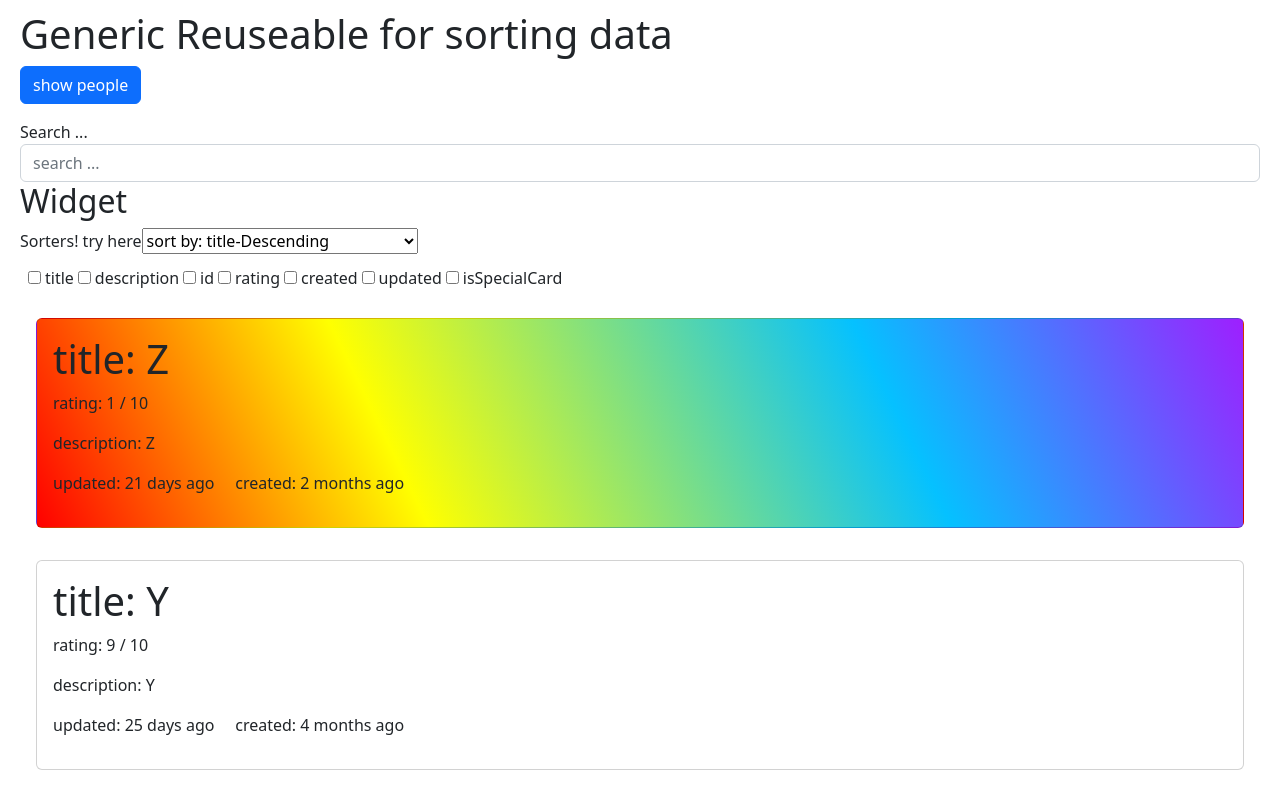
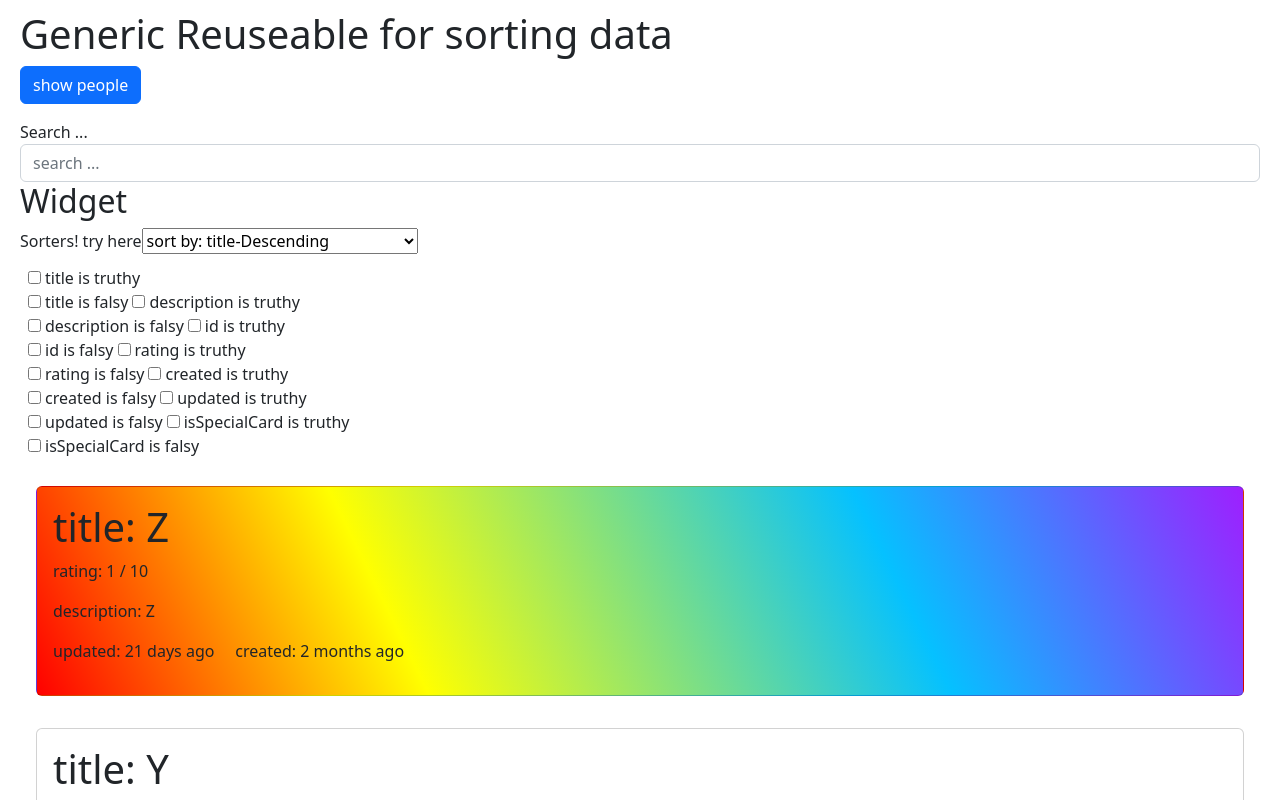
Before and after one commit to khach2010/generic-search-filter-typescript, a React (Create React App) app: page / in a window 1280 px wide. Shown: the top 800 px of the page. Built offline with nearby package versions, Linux system fonts and the light colour scheme.

Commit message:
adding falsey functionality to generic filter

```diff
--- a/src/App.tsx
+++ b/src/App.tsx
@@ -5,13 +5,14 @@ import WidgetRenderer from './components/rendereres/WidgetRenderer'
 import { SearchInput } from './components/SearchInput'
 import { Sorters } from './components/Sorters'
 import Person from './interfaces/Person'
-import Property from './interfaces/Property'
+import Property from './interfaces/ISorter'
 import Widget from './interfaces/Widget'
 import people from './mock-data/people'
 import widgets from './mock-data/widgets'
 import genericFilter from './utils/genericFilter'
 import genericSearch from './utils/genericSearch'
 import genericSort from './utils/genericSort'
+import IFilter from './interfaces/IFilter'
 
 function App() {
   const [query, setQuery] = useState<string>('')
@@ -20,7 +21,7 @@ function App() {
     isDescending: true,
   })
   const [widgetFilterProperties, setWidgetFilterProperties] = useState<
-    Array<keyof Widget>
+    Array<IFilter<Widget>>
   >([])
 
   const [personProperty, setPersonProperty] = useState<Property<Person>>({
@@ -30,7 +31,7 @@ function App() {
 
   const [showPeople, setShowPeople] = useState<boolean>(false)
   const [peopleFilterProperties, setPeopleFilterProperties] = useState<
-    Array<keyof Person>
+    Array<IFilter<Person>>
   >([])
   const buttonText = showPeople ? 'show widget' : 'show people'
 
@@ -57,12 +58,35 @@ function App() {
             object={widgets[0]}
             properties={widgetFilterProperties}
             onChangeFilter={(property) => {
-              widgetFilterProperties.includes(property)
-                ? setWidgetFilterProperties(widgetFilterProperties.filter(widgetProperty => widgetProperty !== property))
-                : setWidgetFilterProperties([
-                    ...widgetFilterProperties,
-                    property,
-                  ])
+              const propertyMatched = widgetFilterProperties.some(
+                (widgetFilterProperty) =>
+                  widgetFilterProperty.property === property.property
+              )
+              const fullMatched = widgetFilterProperties.some(
+                (widgetFilterProperty) =>
+                  widgetFilterProperty.property === property.property &&
+                  widgetFilterProperty.isTruthySelected ===
+                    property.isTruthySelected
+              )
+
+              if (fullMatched) {
+                setWidgetFilterProperties(
+                  widgetFilterProperties.filter(
+                    (widgetFilterProperty) =>
+                      widgetFilterProperty.property !== property.property
+                  )
+                )
+              } else if (propertyMatched) {
+                setWidgetFilterProperties([
+                  ...widgetFilterProperties.filter(
+                    (widgetFilterProperty) =>
+                      widgetFilterProperty.property !== property.property
+                  ),
+                  property,
+                ])
+              } else {
+                setWidgetFilterProperties([...widgetFilterProperties, property])
+              }
             }}
           />
           {widgets
@@ -90,7 +114,11 @@ function App() {
             properties={peopleFilterProperties}
             onChangeFilter={(property) => {
               peopleFilterProperties.includes(property)
-                ? setPeopleFilterProperties(peopleFilterProperties.filter(personProperty => personProperty !== property))
+                ? setPeopleFilterProperties(
+                    peopleFilterProperties.filter(
+                      (personProperty) => personProperty !== property
+                    )
+                  )
                 : setPeopleFilterProperties([
                     ...peopleFilterProperties,
                     property,
--- a/src/components/Filters.tsx
+++ b/src/components/Filters.tsx
@@ -1,9 +1,10 @@
 import React from 'react'
+import IFilter from '../interfaces/IFilter'
 
 export interface FiltersProps<T> {
   object: T
-  properties: Array<keyof T>
-  onChangeFilter: (property: keyof T) => void
+  properties: Array<IFilter<T>>
+  onChangeFilter: (property: IFilter<T>) => void
 }
 
 export default function Filters<T extends object>(props: FiltersProps<T>) {
@@ -11,19 +12,38 @@ export default function Filters<T extends object>(props: FiltersProps<T>) {
 
   return (
     <div className="p-1 my-2">
-
       {Object.keys(object).map((key) => {
         return (
           <>
             <input
               type="checkbox"
               value={key}
-              id={key}
-              onChange={() => onChangeFilter(key as any)}
-              checked={properties.some(property => property === key)}
-              className='m-1 ml-3'
+              id={`${key}-true`}
+              onChange={() =>
+                onChangeFilter({ property: key as any, isTruthySelected: true })
+              }
+              checked={properties.some(
+                (property) =>
+                  property.property === key && property.isTruthySelected
+              )}
+              className="m-1 ml-3"
             />
-            <label htmlFor="key" >{key}</label>
+            <label htmlFor={`${key}-true`}>{key} is truthy</label>
+            <br />
+            <input
+              type="checkbox"
+              value={key}
+              id={`${key}-false`}
+              onChange={() =>
+                onChangeFilter({
+                  property: key as any,
+                  isTruthySelected: false,
+                })
+              }
+              checked={properties.includes(key as any)}
+              className="m-1 ml-3"
+            />
+            <label htmlFor={`${key}-false`}>{key} is falsy</label>
           </>
         )
       })}
--- a/src/components/Sorters.tsx
+++ b/src/components/Sorters.tsx
@@ -1,5 +1,5 @@
 import React from 'react'
-import Property from '../interfaces/Property'
+import Property from '../interfaces/ISorter'
 
 export interface SortersProps<T> {
   object: T
--- /dev/null
+++ b/src/interfaces/IFilter.ts
@@ -0,0 +1,4 @@
+export default interface IFilter<T> {
+  property: keyof T;
+  isTruthySelected: boolean;
+}
--- a/src/interfaces/Property.ts
+++ b/src/interfaces/ISorter.ts
@@ -1,4 +1,4 @@
-export default interface Property<T> {
+export default interface ISorter<T> {
   property: keyof T;
   isDescending: boolean;
 }
--- a/src/utils/genericFilter.ts
+++ b/src/utils/genericFilter.ts
@@ -1,5 +1,9 @@
-export default function genericFilter<T>(object: T, filterProperties: Array<keyof T>): boolean {
+import IFilter from "../interfaces/IFilter"
+
+export default function genericFilter<T>(object: T, filterProperties: Array<IFilter<T>>): boolean {
+
     return filterProperties.every((filterProperty) => {
-      return object[filterProperty] ? true : false
+      const {property, isTruthySelected} = filterProperty
+      return isTruthySelected ? object[property] : !object[property]
     })
 }
--- a/src/utils/genericSort.ts
+++ b/src/utils/genericSort.ts
@@ -1,4 +1,4 @@
-import Property from "../interfaces/Property"
+import Property from "../interfaces/ISorter"
 
 export default function genericSort<T>(
   a: T,
```
